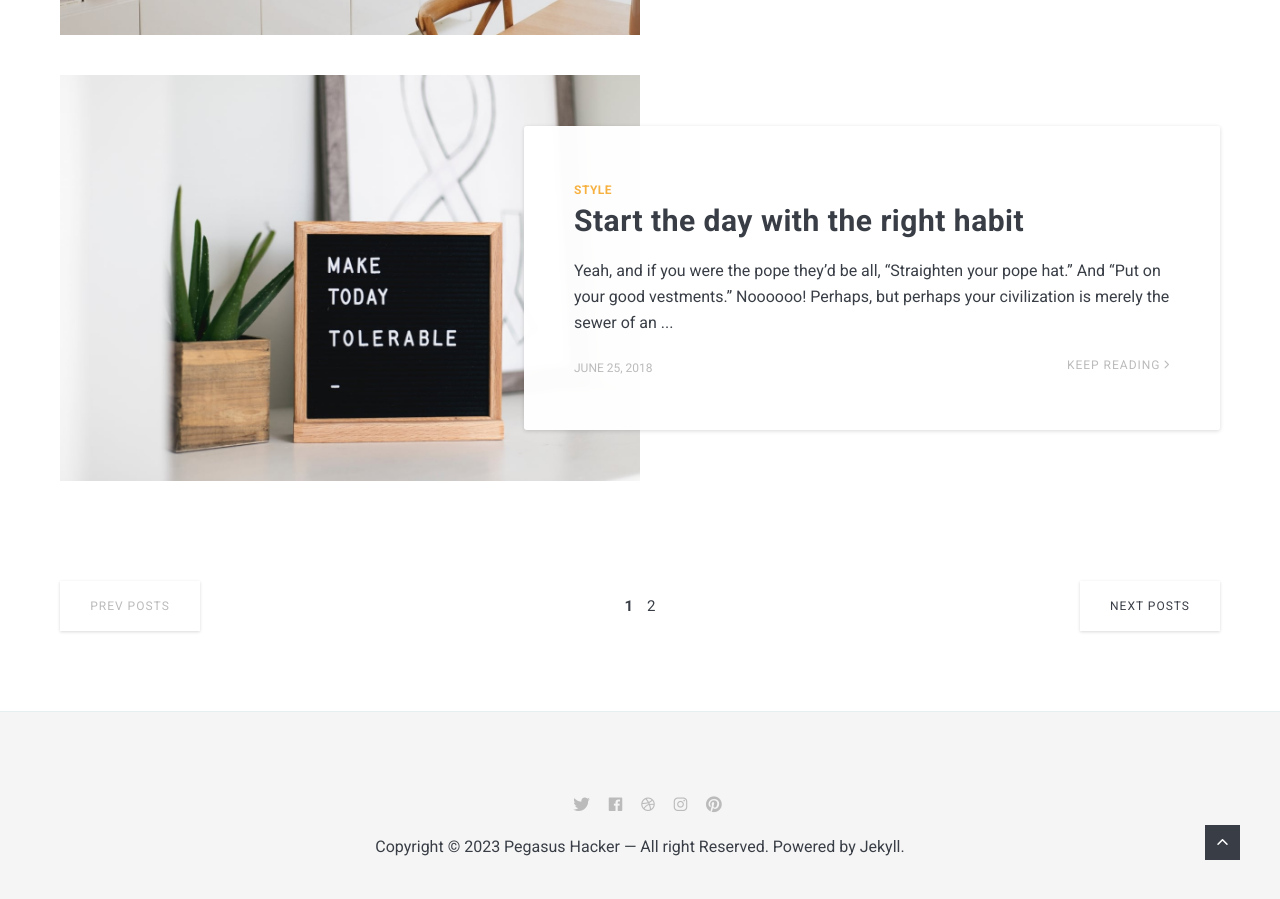
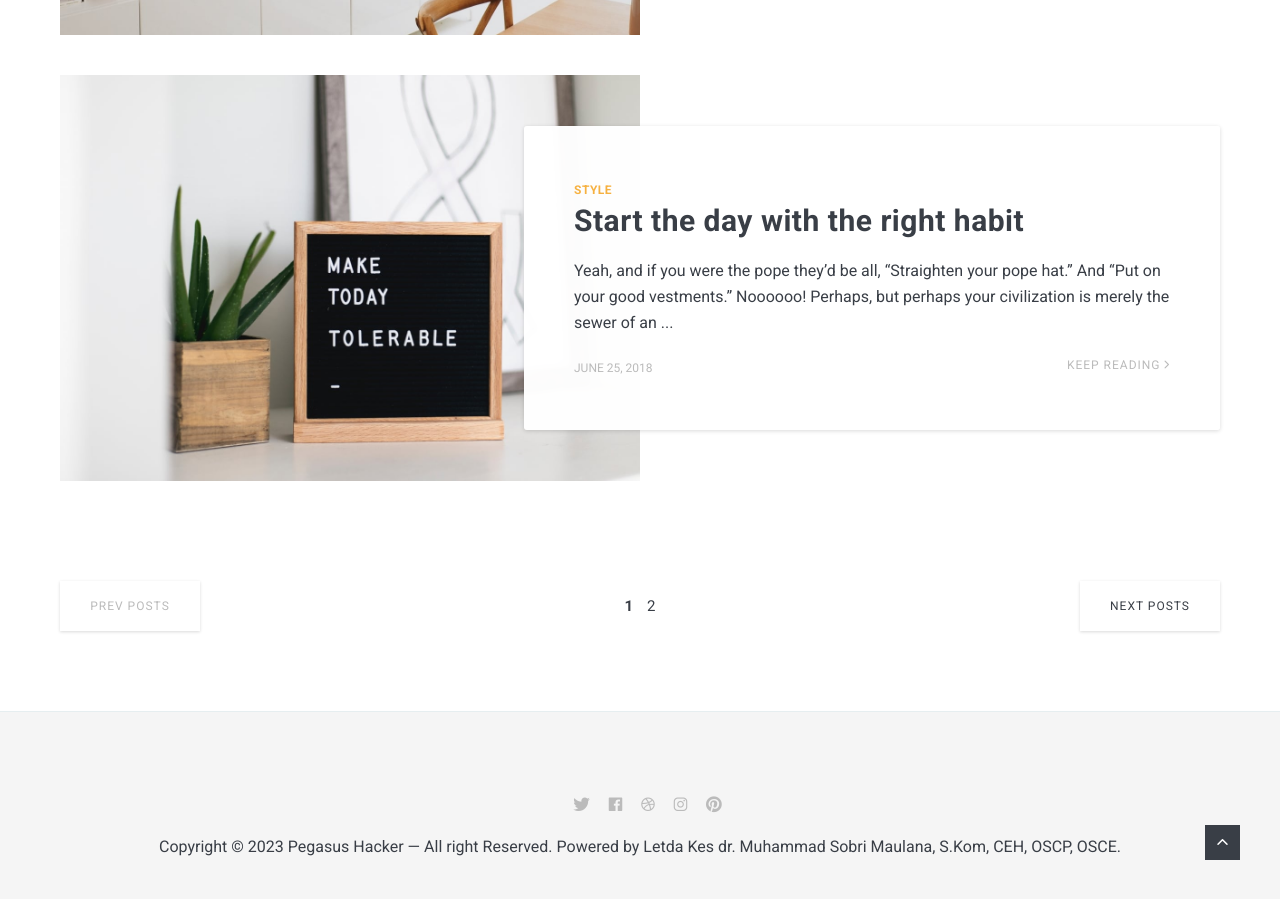
Before and after one commit to sobri3195/sobri3195.github.io, a Jekyll site: the page built from index.html, in a window 1280 px wide and 900 px high, scrolled down 2480 px. Built offline with Jekyll 4.4.1, drawn with Linux system fonts in a browser that asks for light colours; nearby versions of some CDN libraries; the list of posts is cut into pages by our own code.

Commit message:
Update footer.html

```diff
--- a/_includes/footer.html
+++ b/_includes/footer.html
@@ -12,7 +12,7 @@
 
     {% include contact-link.html %}
 
-    <div class="copyright">Copyright &copy; {{site.time | date: '%Y'}} <a href="/">{{ site.data.settings.title }}</a> — All right Reserved. Powered by <a href="https://jekyllrb.com/">Jekyll</a>.</div>
+    <div class="copyright">Copyright &copy; {{site.time | date: '%Y'}} <a href="/">{{ site.data.settings.title }}</a> — All right Reserved. Powered by <a href="https://muhammadsobrimaulana.com/">Letda Kes dr. Muhammad Sobri Maulana, S.Kom, CEH, OSCP, OSCE</a>.</div>
 </div>
 </footer>
 <!-- end footer -->
```
